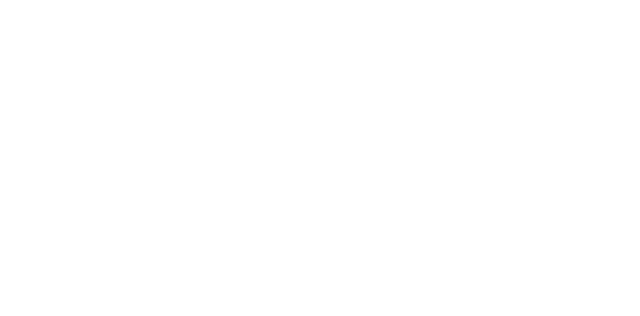
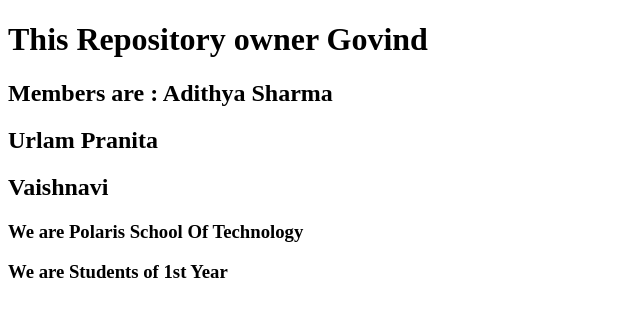
Before and after one commit to gcharpe1604/collab-practice, a plain HTML site: page index.html in a window 1280 px wide. Shown: the whole page, without its empty margins (0-640 px from the left). Drawn offline with Linux system fonts and the light colour scheme.

Commit message:
feature2

```diff
--- a/index.html
+++ b/index.html
@@ -6,6 +6,11 @@
     <title>Collab</title>
 </head>
 <body>
-
+    <h1>This Repository owner Govind</h1>
+    <h2>Members are : Adithya Sharma</h2>
+    <h2>Urlam Pranita</h2>
+    <h2>Vaishnavi</h2>
+    <h3>We are Polaris School Of Technology</h3>
+    <h3>We are Students of 1st Year</h3>
 </body>
 </html>
```
